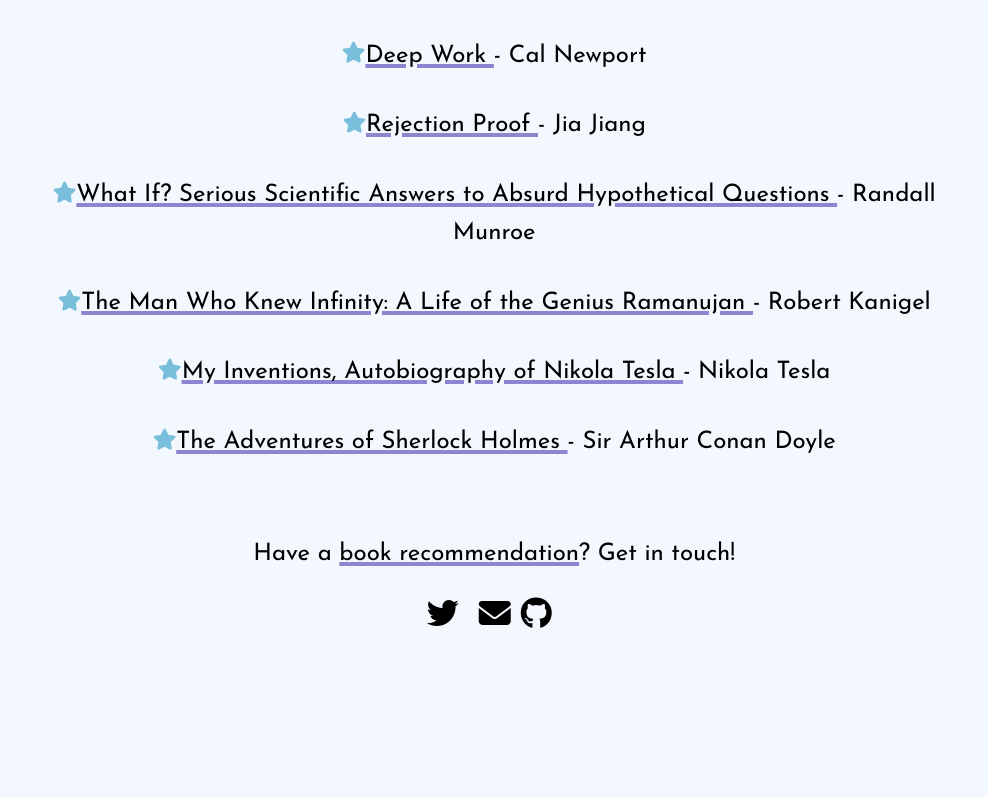
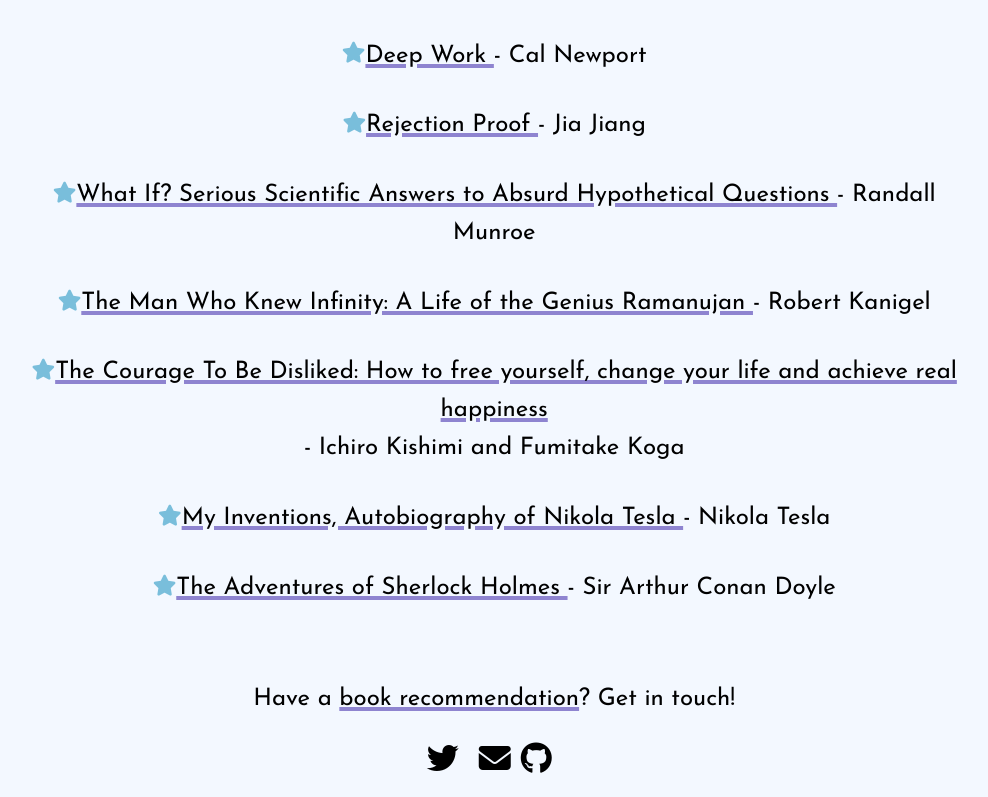
Before and after one commit to anuragts/oldsite, a Vue app: page /books in a window 1280 px wide. Shown: the part 932-1729 px from the top of the page, without its empty margins (165-1153 px from the left). Before the commit the page ends 1583 px from the top, so only its background shows below. Built offline with nearby package versions, Linux system fonts and the light colour scheme.

Commit message:
feat[books]

```diff
--- a/src/components/Books.vue
+++ b/src/components/Books.vue
@@ -84,6 +84,14 @@
         >The Man Who Knew Infinity: A Life of the Genius Ramanujan
       </span>
       - Robert Kanigel
+    </div><div class="book">
+      <i
+        class="fa fa-star fa-sm"
+        style="color: rgb(121, 190, 219)"
+        aria-hidden="true"
+      ></i
+      ><span class="und">The Courage To Be Disliked: How to free yourself, change your life and achieve real happiness </span> <br>
+      - Ichiro Kishimi and Fumitake Koga
     </div>
     <div class="book">
       <i
```
